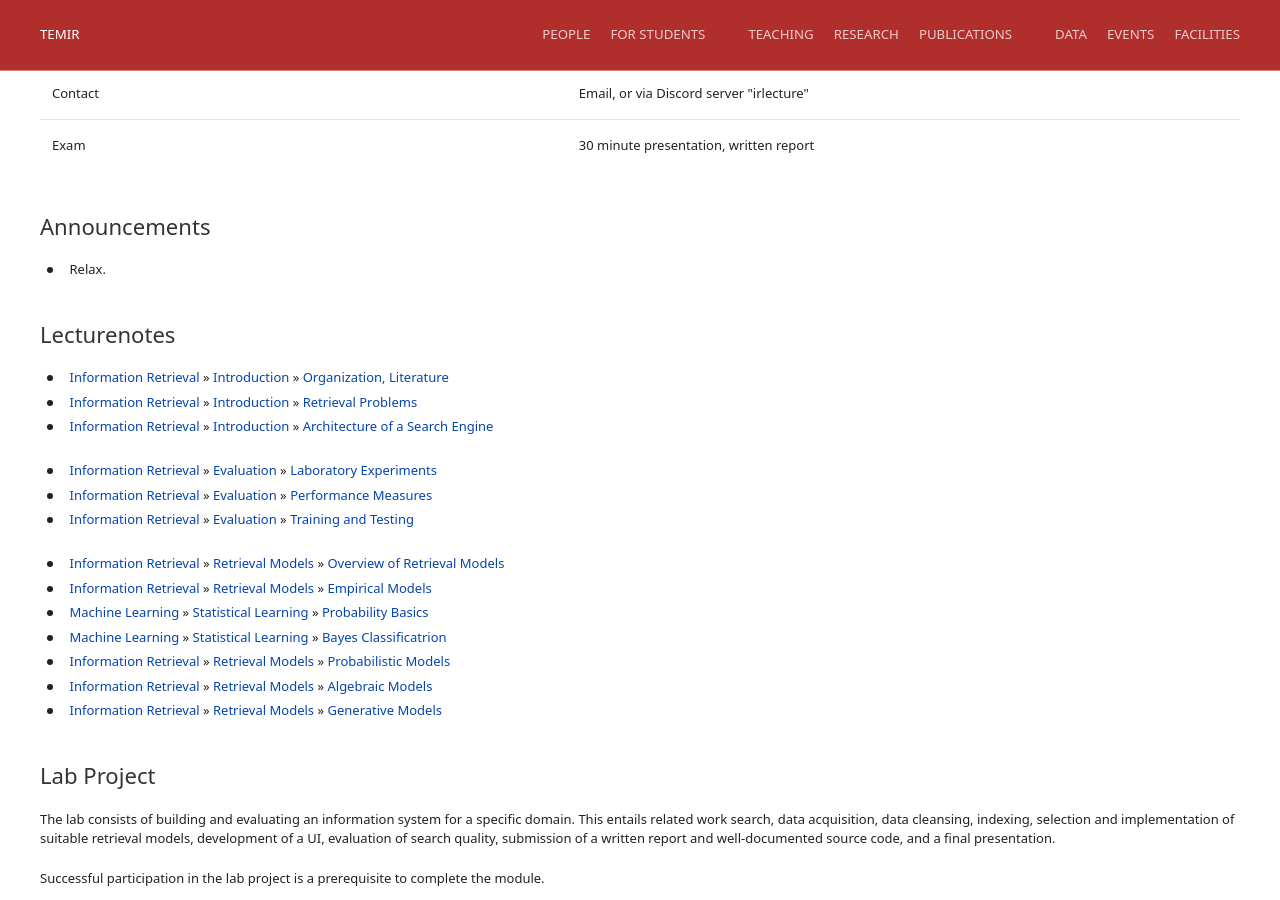
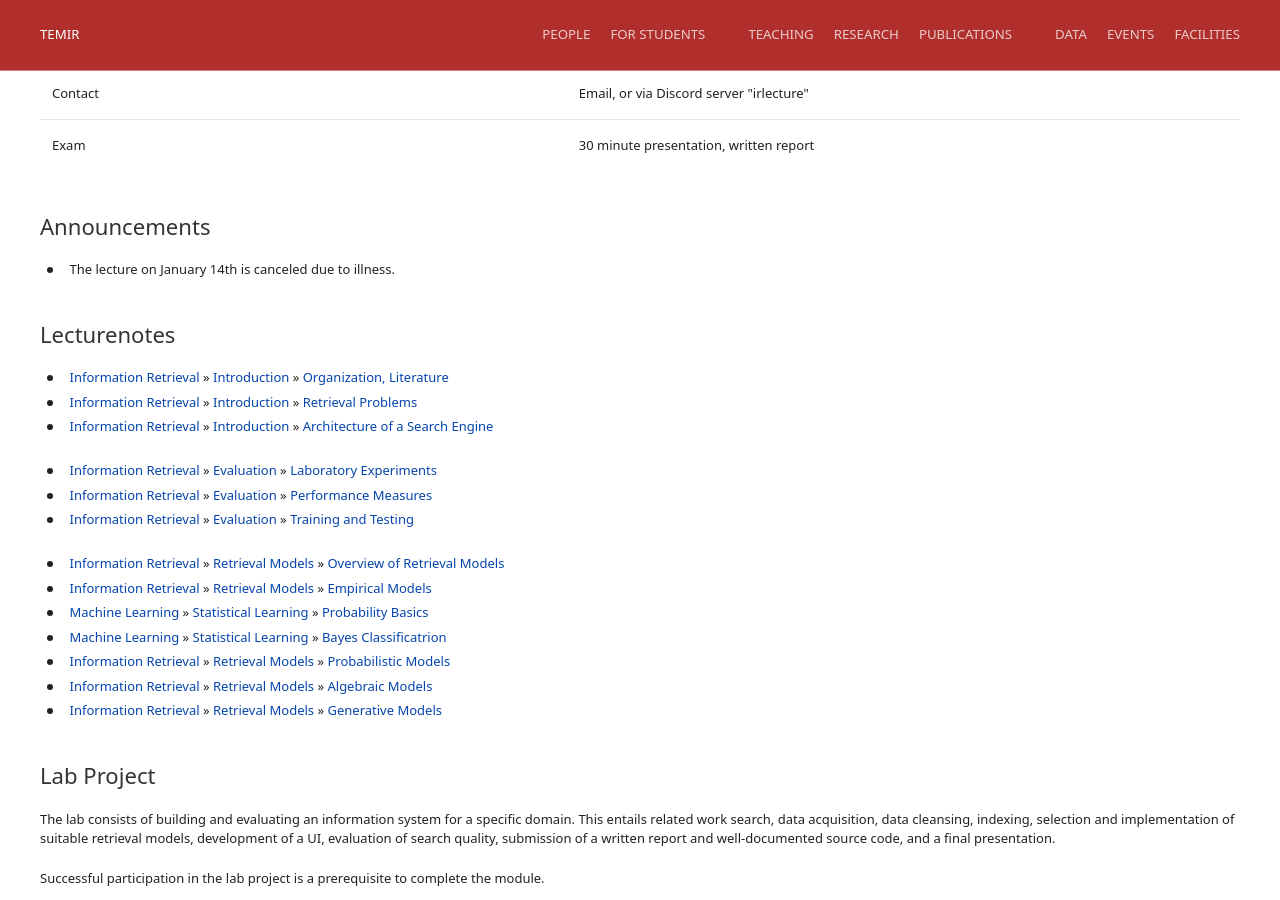
Before and after one commit to temir-org/temir-org.github.io, a Jekyll site: the page built from teaching/information-retrieval.html, in a window 1280 px wide and 900 px high, scrolled down 600 px. Built offline with Jekyll 4.4.1, drawn with Linux system fonts in a browser that asks for light colours.

Commit message:
Update information-retrieval.html

```diff
--- a/teaching/information-retrieval.html
+++ b/teaching/information-retrieval.html
@@ -50,7 +50,7 @@ description: Course page of Information Retrieval
         </div>
         <h2 id="announcements">Announcements</h2>
     <ul class="uk-list uk-list-bullet">
-      <li>Relax.</li>
+      <li>The lecture on January 14th is canceled due to illness.</li>
     </ul>
         <h2 id="lecturenotes">Lecturenotes</h2>
         <ul class="uk-list uk-list-bullet">
```
